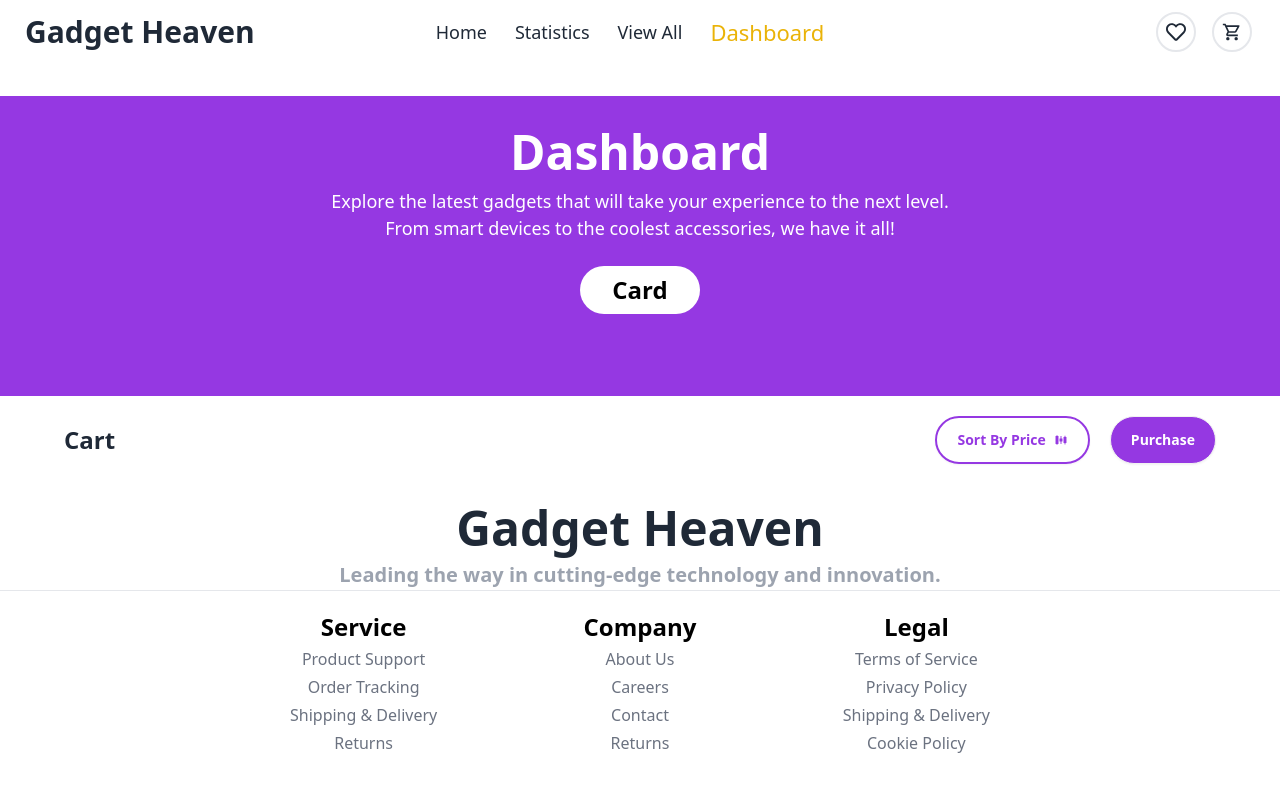
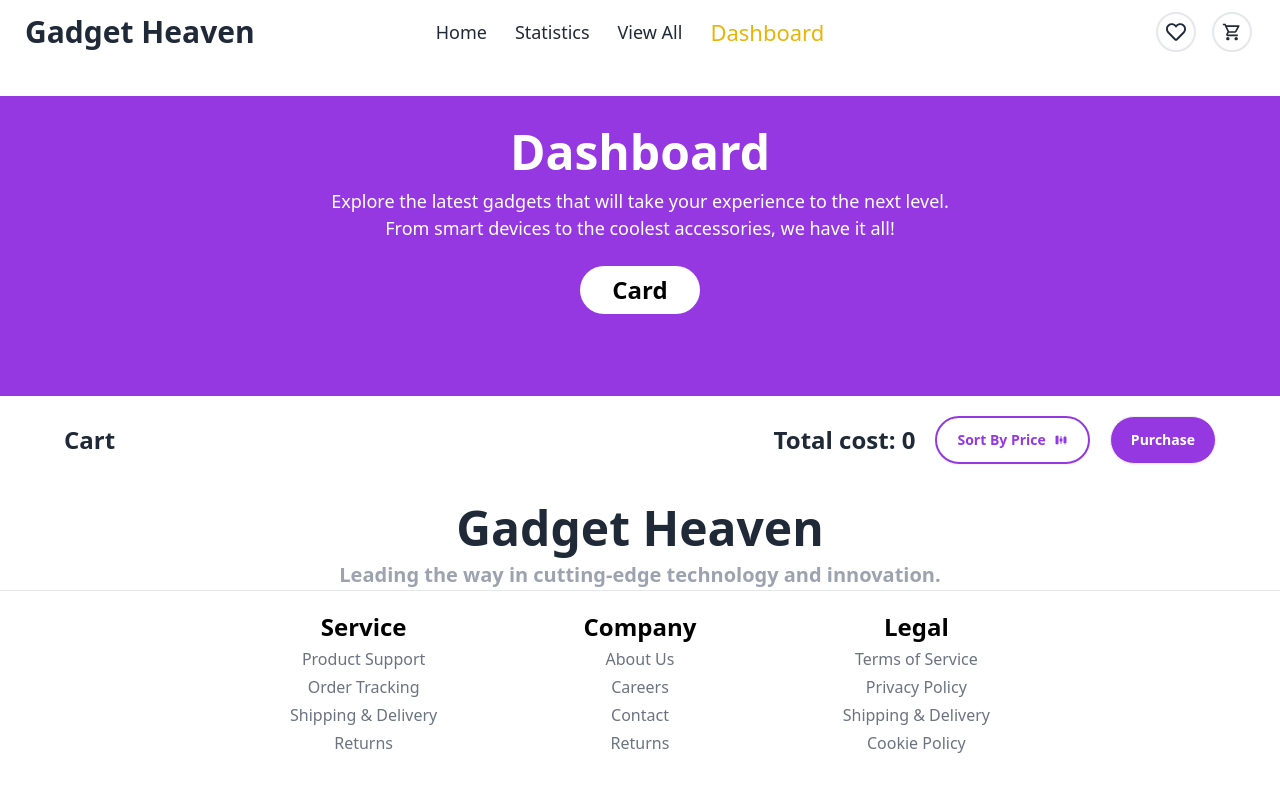
Before and after one commit to nuhidulislam/assignment-8, a React (Vite) app: page /AboutUs in a window 1280 px wide. Shown: the top 792 px of the page. Built offline with nearby package versions, Linux system fonts and the light colour scheme.

Commit message:
added total cost function

```diff
--- a/src/Components/AboutUs/AboutUs.jsx
+++ b/src/Components/AboutUs/AboutUs.jsx
@@ -24,6 +24,15 @@ const AboutUs = () => {
         const cards=getAllCard()
         setProductType(cards)
     }
+
+ const productts= getAllCard()
+ let totalPrice = productts.reduce((sum, product) => {
+    return sum + product.price;
+  }, 0); // শুরুতে sum ০ হবে
+
+  console.log("Total Cost " + totalPrice);
+
+
     return (
         <div>
             <Helmet>
@@ -40,7 +49,7 @@ const AboutUs = () => {
                 <div className="flex max-w-6xl mx-auto justify-between items-center mb-5">
             <div > <h1 className="text-2xl font-semibold">Cart</h1></div>
             <div className="flex gap-5 items-center">
-
+                <h1 className="text-2xl font-bold">Total cost: {totalPrice}</h1>
                 <button  className="btn border-2 bg-transparent text-[#9538E2] border-[#9538E2] rounded-3xl px-5">Sort By Price  <AiFillSliders /></button>
                 <button className="btn bg-[#9538E2] text-white rounded-3xl px-5">Purchase </button>
             </div>
--- a/src/Components/CardDetails.jsx
+++ b/src/Components/CardDetails.jsx
@@ -34,6 +34,7 @@ const CardDetails = () => {
     // const {product_title}=id
     return (
         <div>
+
             <div className=" relative w-full h-[300px] bg-[#9538E2]">
                 <div className=" w-full h-[300px] bg-[#9538E2] text-center pt-8">
                     <h1 className="text-5xl text-white font-bold">Product Details</h1>
```
